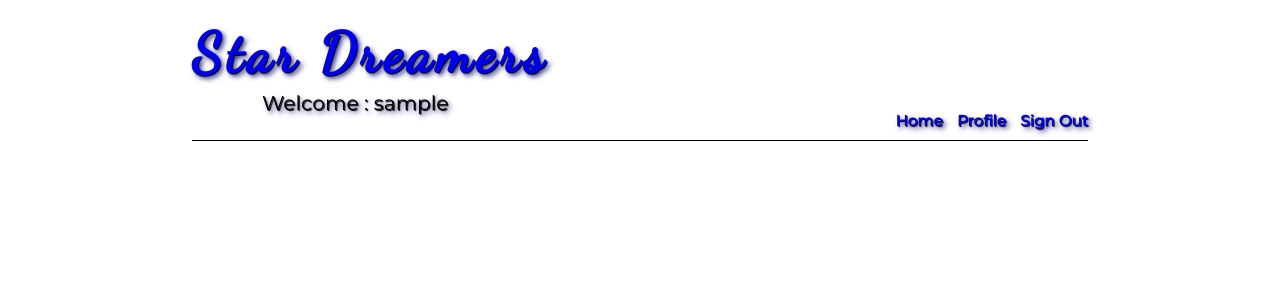
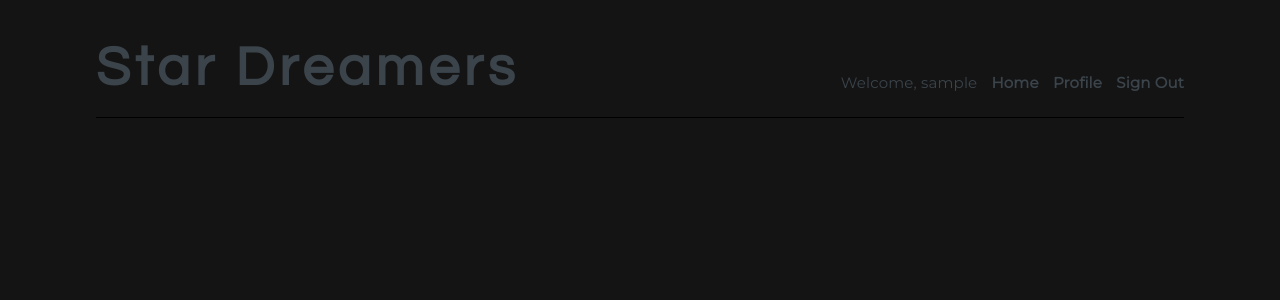
Before and after one commit to murenkot/Star-Dreamers, a Django app: page /home/ in a window 1280 px wide. Shown: the top 300 px of the page. Run offline with Django 3.2, Linux system fonts and the light colour scheme; the visitor is signed in with stand-in values (Sample User, id 1); data that the repository does not hold is empty.

Commit message:
photo style added

```diff
--- a/stars_app/static/css/main.css
+++ b/stars_app/static/css/main.css
@@ -1,5 +1,15 @@
 @import url('https://fonts.googleapis.com/css?family=Montserrat|Roboto&display=swap');
 @import url('https://fonts.googleapis.com/css?family=Dancing+Script&display=swap');
+
+@import url('https://fonts.googleapis.com/css?family=Questrial&display=swap');
+
+:root {
+  --page-background: rgb(20, 20, 20);
+  --h1-phont: 'Questrial', sans-serif;
+  --logo-color: #3b444b;
+  --text-color: #6b7b87;
+}
+
 
 * {
   box-sizing: border-box;
@@ -7,25 +17,26 @@
   padding: 0;
   outline: none;
   text-decoration: none;
+  color: var(--text-color);
 }
 
-html {
-    /* background-color: rgb(39, 39, 143); */
-}
 
 body {
-    width: 70%;
-    margin: 0 auto;
+    width: 85%;
+    margin: 20px auto;
     font-family: 'Montserrat', sans-serif;
     letter-spacing: 0.01em;
+    background-color: var(--page-background);
+    color: whitesmoke;
 }
 
 h1 a {
   font-size: 55px;
   letter-spacing: 0.09em;
-  font-family: 'Dancing Script', cursive;
+  font-family: var(--h1-phont);
   font-weight: 600;
-  text-shadow: 1px 1px 1px #000, 3px 3px 5px rgb(49, 49, 134);
+  color: var(--logo-color);
+  /* text-shadow: 1px 1px 1px #000, 3px 3px 5px rgb(49, 49, 134); */
 }
 
 nav {
@@ -39,21 +50,28 @@ div p {
   font-weight: 400;
   margin-left: 60px;
   padding: 5px 10px;
-  text-shadow: 1px 1px 1px #000, 3px 3px 5px rgb(49, 49, 134);
+  /* text-shadow: 1px 1px 1px #000, 3px 3px 5px rgb(49, 49, 134); */
 }
 
 .menu {
   position: absolute;
   right: 0px;
   bottom: 10px;
-
+  margin-bottom: 15px;
 }
 
 .menu a {
   margin-left: 10px;
   font-size: 15px;
   font-weight: 600;
-  text-shadow: 1px 1px 1px #000, 3px 3px 5px rgb(49, 49, 134);
+  color: var(--logo-color);
+  /* text-shadow: 1px 1px 1px #000, 3px 3px 5px rgb(49, 49, 134); */
+}
+
+.menu span{
+  color: var(--logo-color);
+  font-size: 15px;
+
 }
 
 #profile img {
--- a/stars_app/templates/base.html
+++ b/stars_app/templates/base.html
@@ -15,9 +15,10 @@
   <nav>
     <div>
         <h1><a href="{% url 'main_page' %}">Star Dreamers</a></h1>
-        <p>Welcome : {{user.username}} </p>
+
     </div>
     <div class='menu'>
+        <span>Welcome, {{user.username}} </span>
         <a href="{% url 'main_page' %}">Home</a>
         <a href="{% url 'profile'%}">Profile</a>
         {% if user.is_authenticated %}
--- a/stars_app/templates/main_page.html
+++ b/stars_app/templates/main_page.html
@@ -1,14 +1,20 @@
 {% extends 'base.html' %}
 
 {% block content %}
+<section id="photo-block">
+
 
     {% for photo in photos %}
     <section>
         <!-- <h2>{{photo.title}}</h2>
         <p>{{photo.date}}</p>
         <p>{{photo.explanation}}</p> -->
-        <a href="{% url 'photo_details' pk=photo.pk %}"><img src="{{photo.url}}" alt="{{photo.title}}"></a>
+            <a href="{% url 'photo_details' pk=photo.pk %}">
+                <div class="photo-container">
+                    <img class="photo" src="{{photo.url}}" alt="{{photo.title}}">
+                </div>
+            </a>
     </section>
     {% endfor %}
-
+</section>
 {% endblock %}
--- a/stars_app/views.py
+++ b/stars_app/views.py
@@ -44,7 +44,7 @@ def main_page(request):
         # at first check if day photo is not in DB
         date_record = Photo.objects.filter(date = photo['date']).exists()
         if date_record == False:
-            new_photo = Photo(date=photo['date'], explanation = photo['explanation'], title = photo['title'], url = photo['url'])
+            new_photo = Photo(date=photo['date'], explanation = photo['explanation'], title = photo['title'], url = photo['hdurl'])
             new_photo.save()
 
     # get 20 last photos from DB:
```
Also changed, not shown: other parts of stars_app/static/css/main.css (+72 -2 lines), stars_app/templates/photo_page.html (+8 -5 lines).
